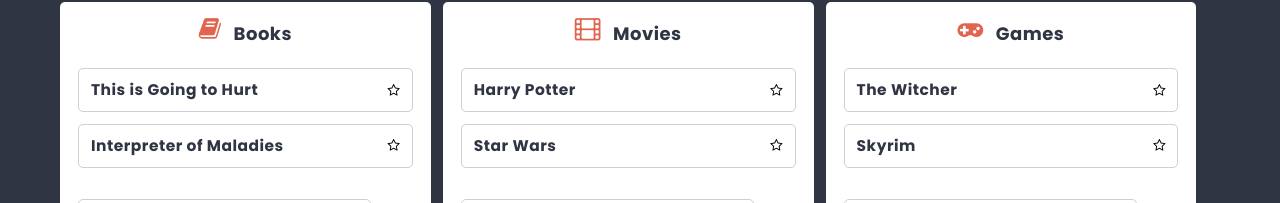
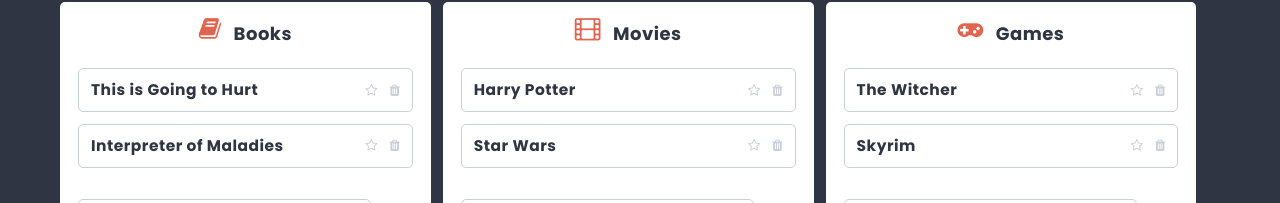
Before and after one commit to kherma/kod-9-react-webpack, a React (Create React App) app: page /list/1 in a window 1280 px wide. Shown: the part 392-595 px from the top of the page. Built offline with nearby package versions, Linux system fonts and the light colour scheme.

Commit message:
feat: add REMOVE_CARD action to redux and remove button to card UI

```diff
--- a/src/components/Card/Card.js
+++ b/src/components/Card/Card.js
@@ -1,7 +1,7 @@
 import styles from './Card.module.scss';
 import clsx from 'clsx';
 import { useDispatch } from 'react-redux';
-import { toggleCardFavorite } from '../../redux/cardsRedux';
+import { toggleCardFavorite, removeCard } from '../../redux/cardsRedux';
 
 const Card = ({ title, cardId, isFavorite }) => {
   const dispatch = useDispatch();
@@ -10,9 +10,14 @@
     dispatch(toggleCardFavorite(cardId));
   };
 
+  const handleRemoveCard = () => {
+    dispatch(removeCard(cardId));
+  };
+
   return (
     <li className={styles.card}>
       <h3>{title}</h3>
+      <div className={styles.buttons}>
         <button
           onClick={handleToggleCardFavorite}
           className={styles.button}
@@ -29,6 +34,14 @@
             aria-hidden='true'
           />
         </button>
+        <button
+          onClick={handleRemoveCard}
+          className={styles.button}
+          aria-label={'Remove card from column'}
+        >
+          <i className={clsx('fa', 'fa-trash')} aria-hidden='true' />
+        </button>
+      </div>
     </li>
   );
 };
--- a/src/components/Card/Card.module.scss
+++ b/src/components/Card/Card.module.scss
@@ -14,15 +14,27 @@
   align-items: center;
 }
 
+.buttons {
+  display: flex;
+  gap: 12px;
+}
+
 .button {
   margin: 0;
   padding: 0;
   background-color: transparent;
   border: none;
+  cursor: pointer;
+  color: color.adjust(s.$color-dark, $lightness: 60%);
+  transition: color ease-in-out 0.15s;
+}
+
+.button:hover {
+  color: s.$color-dark;
 }
 
 .button:focus-visible {
-  outline: 2px solid #000;
+  outline: 2px solid s.$color-dark;
   outline-offset: 2px;
 }
 
--- a/src/redux/cardsRedux.js
+++ b/src/redux/cardsRedux.js
@@ -15,6 +15,7 @@
 const createActionName = (actionName) => `app/cards/${actionName}`;
 const ADD_CARD = createActionName('ADD_CARD');
 const TOGGLE_CARD_FAVORITE = createActionName('TOGGLE_CARD_FAVORITE');
+const REMOVE_CARD = createActionName('REMOVE_CARD');
 
 // Actions creators
 
@@ -24,6 +25,8 @@
   type: TOGGLE_CARD_FAVORITE,
   payload,
 });
+
+export const removeCard = (payload) => ({ type: REMOVE_CARD, payload });
 
 // Reducer
 
@@ -37,6 +40,8 @@
           ? { ...card, isFavorite: !card.isFavorite }
           : card
       );
+    case REMOVE_CARD:
+      return statePart.filter((card) => card.id !== action.payload);
     default:
       return statePart;
   }
```
Lines whose indentation alone changed are shown as unchanged.
